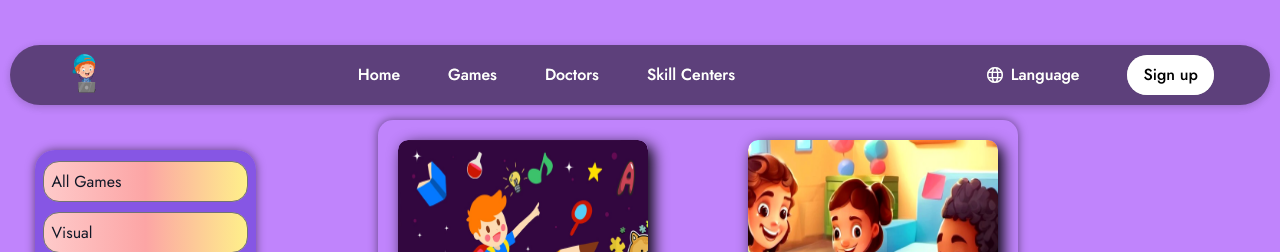
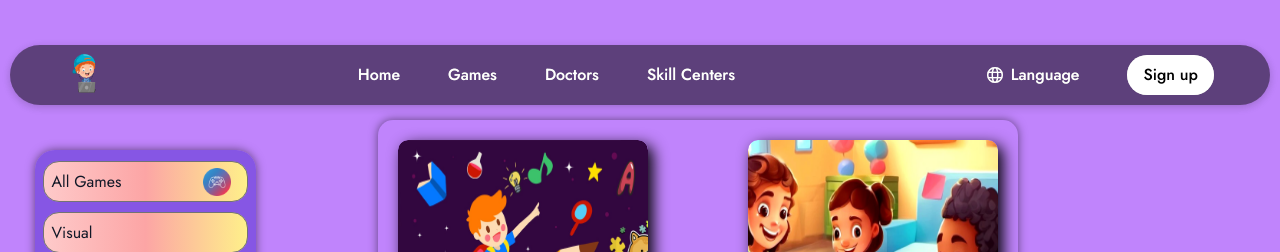
Before and after one commit to ushandissanayaka/Sensory-journey-project-HackX, a React (Vite) app in the folder client/: page /Games in a window 1280 px wide. Shown: the top 252 px of the page. Built offline with nearby package versions, Linux system fonts and the light colour scheme.

Commit message:
update on tags

```diff
--- a/client/src/components/Games/Frame.jsx
+++ b/client/src/components/Games/Frame.jsx
@@ -1,11 +1,11 @@
 import React from "react";
 import "./Frame.css";
-
-export const Frame = ({TagName,setSelectedTag}) => {
+import GameCardConsole from '../../assets/GameCardConsole.png'
+export const Frame = ({selectedTag,TagName,setSelectedTag}) => {
     return (
 
-        <button onClick={()=>{ TagName==='All Games' ? setSelectedTag(null) :setSelectedTag(TagName)}} className="frame tag py-0.5 px-2 w-full text-center text-gray-900 bg-gradient-to-r from-red-200 via-red-300 to-yellow-200 hover:bg-gradient-to-bl focus:ring-4 focus:outline-none focus:ring-red-100 dark:focus:ring-red-400 rounded-2xl border border-neutral-500">
-        {TagName}
+        <button onClick={()=>{ TagName==='All Games' ? setSelectedTag(null) :setSelectedTag(TagName)}} className="frame tag py-0.5 px-2 w-full text-center text-gray-900 bg-gradient-to-r from-red-200 via-red-300 to-yellow-200 hover:bg-gradient-to-bl focus:ring-4 focus:outline-none focus:ring-red-100 dark:focus:ring-red-400 rounded-2xl border border-neutral-500 flex">
+        {TagName} {selectedTag===TagName || (TagName==='All Games' && selectedTag===null) ? <img src={GameCardConsole} className="w-7 h-7 right-4 absolute" alt="" /> : <></>}
          </button>
     );
 };
--- a/client/src/components/Games/FrameWrapper.jsx
+++ b/client/src/components/Games/FrameWrapper.jsx
@@ -1,12 +1,12 @@
 import React from 'react'
 import './FrameWrapper.css'
 import { Frame } from './Frame'
-const FrameWrapper = ({setSelectedTag}) => {
+const FrameWrapper = ({selectedTag,setSelectedTag}) => {
   const tags=['All Games','Visual','Sound','Creativity','Shape Recognition','Spatial Awareness','Fine Motor Skills','Pattern Recognition','Color Exploration']
   return (
     <div className="frame-wrapper">
       {tags.map((tag)=>{
-        return <Frame setSelectedTag={setSelectedTag} TagName={tag} key={tag} />
+        return <Frame selectedTag={selectedTag} setSelectedTag={setSelectedTag} TagName={tag} key={tag} />
       })}
 
 
--- a/client/src/components/Games/Games.jsx
+++ b/client/src/components/Games/Games.jsx
@@ -13,7 +13,7 @@ const Games = () => {
     <Navbar></Navbar>
     <div className="desktop">
     <div className="frame-3319-wrapper  flex justify-center">
-    <FrameWrapper setSelectedTag={setSelectedTag} />
+    <FrameWrapper selectedTag={selectedTag} setSelectedTag={setSelectedTag} />
 </div>
     <GameView selectedTag={selectedTag} setSelectedTag={setSelectedTag}></GameView>
 </div>
```
